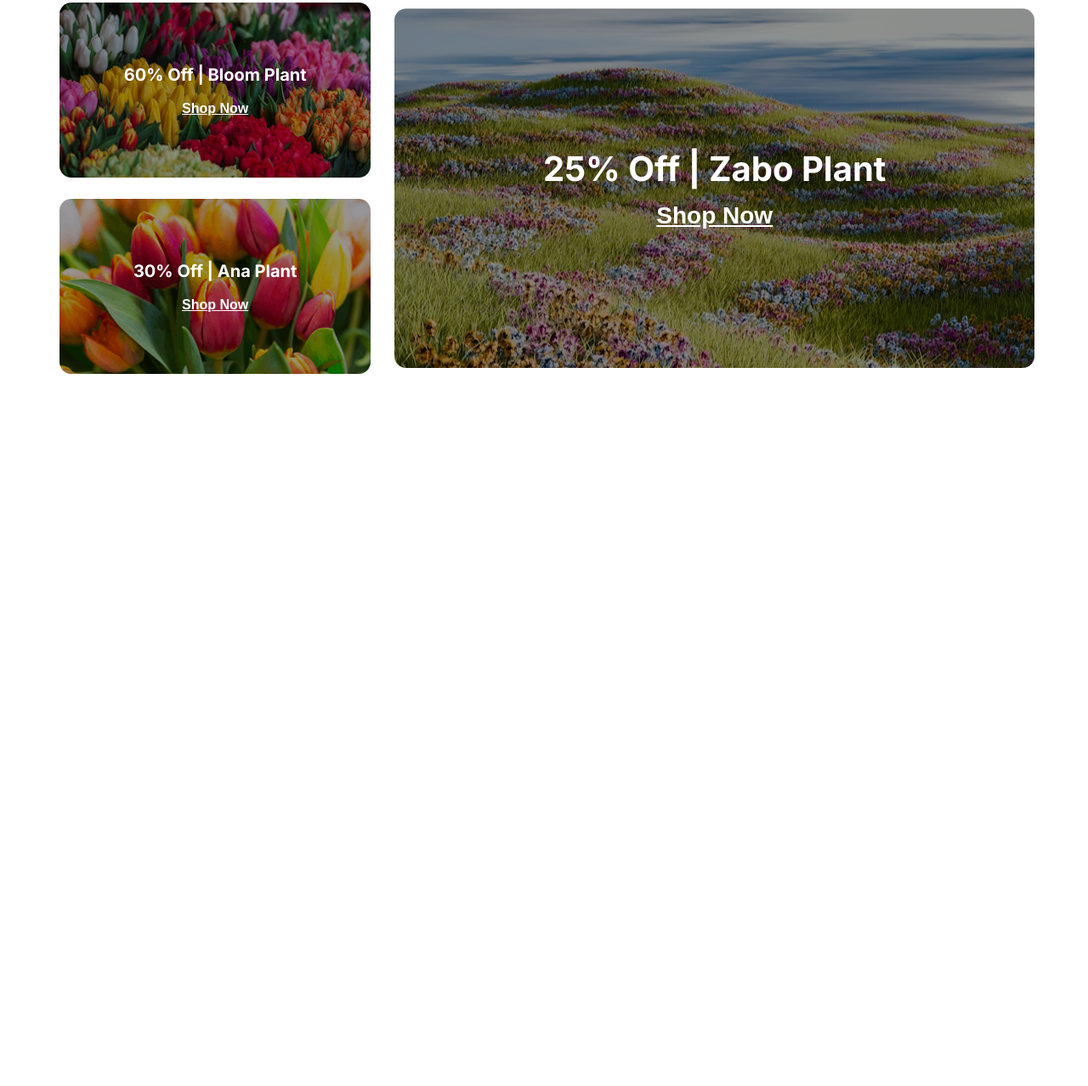
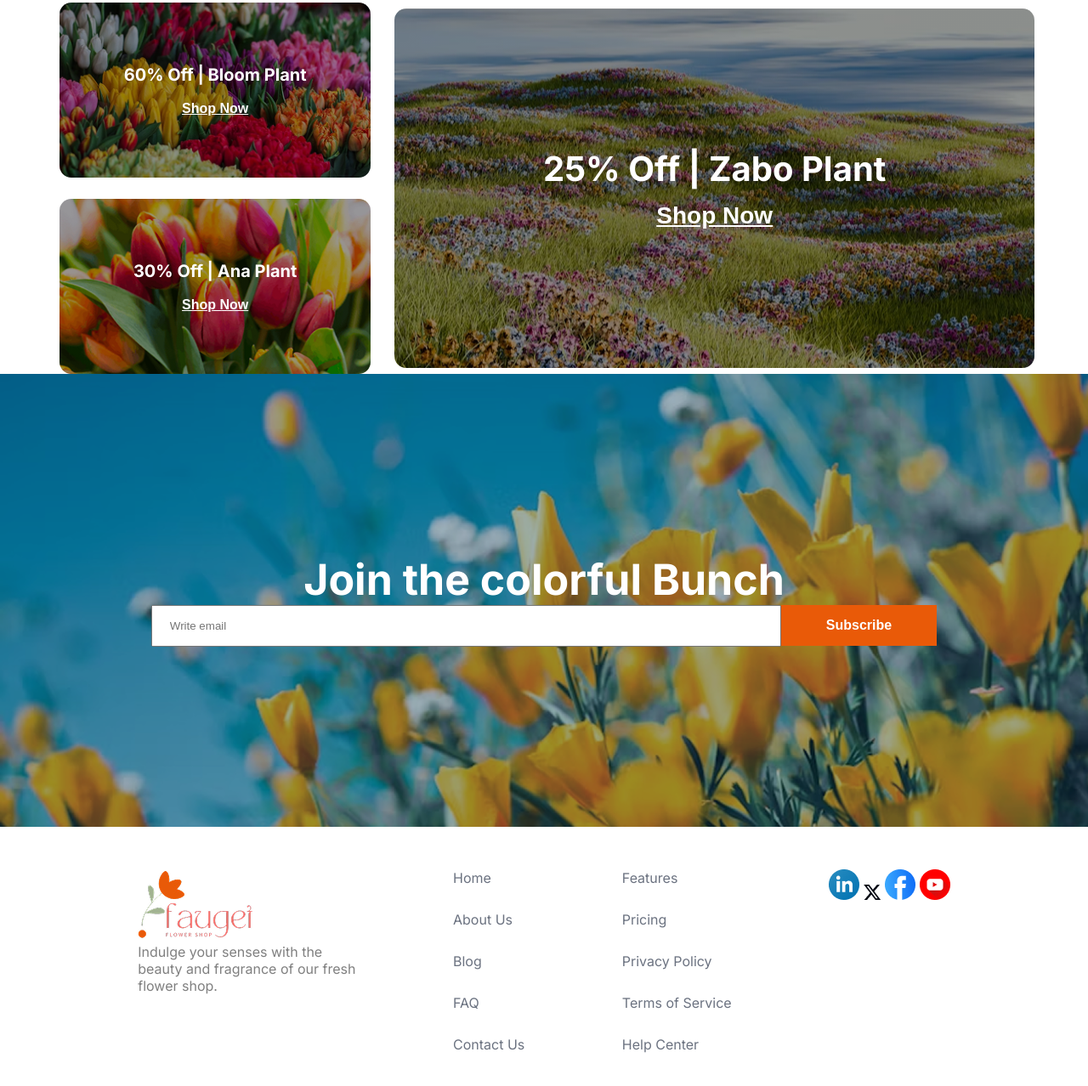
Before and after one commit to sadikul374y3/assignment-02, a plain HTML site: page index.html in a window 1280 px wide. Shown: the part 2939-4217 px from the top of the page at 85% size. Before the commit the page ends 3379 px from the top, so only its background shows below. Drawn offline with Linux system fonts and the light colour scheme.

Commit message:
Meaningful Message

```diff
--- a/index.css
+++ b/index.css
@@ -543,3 +543,111 @@
 
 
 }
+
+
+/* Subscribe-section */
+.Subscribe-section{}
+
+.Subscribe-div{
+    width: unset;
+    height: 533px;
+    margin: 0 auto;
+    background-image: url(./assets/news-letter-bg.png);
+    background-size: cover;
+    display: flex;
+    flex-direction: column;
+    justify-content: center;
+    align-items: center;
+}
+
+.Subscribe-div h2{
+    font-size: 50px;
+    font-weight: 700;
+    color: #FFFFFF;
+}
+
+.Subscribe-button{
+    display: flex;
+}
+
+.submit-1 input{
+    color: rgba(0, 0, 0, 0.5);
+    padding: 15px 540px 15px 20px;
+}
+
+.submit-2 input{
+    padding: 15px 53px;
+    color: #FFFFFF;
+    background-color: #E95A08;
+    border: none;
+    font-size: 16px;
+    font-weight: 600;
+    cursor: pointer;
+}
+
+@media screen and (max-width:576px) {
+    .submit-1 input{
+        padding: 15px 50px 15px 20px;
+    }
+
+    .submit-2 input{
+        padding: 15px 12px;
+    }
+
+    .Subscribe-div h2{
+        font-size: 20px;
+    }
+
+    .Subscribe-div{
+        height: 275px;
+        display: flex;
+        flex-direction: column;
+        gap: 23px;
+    }
+
+}
+
+
+footer{
+    display: flex;
+    justify-content: space-around;
+    gap: 110px;
+    margin: 50px 160px;
+}
+
+.footer-div-1 p{
+    color: rgba(0, 0, 0, 0.5);
+}
+
+.footer-div-2{
+    display: flex;
+}
+
+.footer-div-2 ul li a ,
+.footer-div-3 ul li a{
+    color: #6B7280;
+    text-decoration: none;
+}
+
+.footer-div-2 ul ,
+.footer-div-3 ul {
+    display: flex;
+    flex-direction: column;
+    gap: 29px;
+}
+
+.footer-div-2 ul li,
+.footer-div-3 ul li{
+    list-style: none;
+}
+
+
+
+@media screen and (max-width:576px) {
+    footer{
+        flex-direction: column;
+        gap: 29px;
+        margin: auto;
+    }
+
+}
--- a/index.html
+++ b/index.html
@@ -85,8 +85,8 @@
 
     </header>
 
-    <main class="width-1140">
-        <section class="cart-section">
+    <main>
+        <section class="cart-section width-1140">
 
             <div class="Our-Plants-div">
                 <h2> <span>Our</span> Plants</h2>
@@ -148,7 +148,7 @@
 
         </section>
 
-        <section class="badge-section">
+        <section class="badge-section width-1140">
 
             <div class="badge-left">
                 <img src="./assets/trusted-badge.png" alt="" class="badge-image">
@@ -215,7 +215,74 @@
 
         </section>
 
+        <section class="Subscribe-section">
+            <div class="Subscribe-div">
+
+            <h2>
+                Join the colorful Bunch
+            </h2>
+            <div class="Subscribe-button">
+
+                <div class="submit-1">
+                    <input type="email" name="" id="" placeholder="Write email">
+                </div>
+
+                <div class="submit-2">
+                    <input type="submit" value="Subscribe">
+                </div>
+
+
+            </div>
+
+            </div>
+        </section>
+
 
     </main>
+
+
+    <footer>
+        <div class="footer-div-1">
+            <img src="./assets/logo.png" alt="">
+            <p>
+                Indulge your senses with the <br> beauty and fragrance of our fresh <br> flower shop.
+            </p>
+        </div>
+
+        <div class="footer-div-2">
+
+                <ul>
+                    <li><a href="#">Home</a></li>
+                    <li><a href="#">About Us</a></li>
+                    <li><a href="#">Blog</a></li>
+                    <li><a href="#">FAQ</a></li>
+                    <li><a href="#">Contact Us</a></li>
+                </ul>
+
+        </div>
+
+
+            <div class="footer-div-3">
+                <ul>
+                    <li><a href="#">Features</a></li>
+                    <li><a href="#">Pricing</a></li>
+                    <li><a href="#">Privacy Policy</a></li>
+                    <li><a href="#">Terms of Service</a></li>
+                    <li><a href="#">Help Center</a></li>
+                </ul>
+            </div>
+
+
+        <div class="footer-div-4">
+            <img src="./assets/icon-linkedin.png" alt="">
+            <img src="./assets/icon-twitter.png" alt="">
+            <img src="./assets/icon-facebook.png" alt="">
+            <img src="./assets/icon-youtube.png" alt="">
+        </div>
+
+    </footer>
+
+
+
 </body>
 </html>
```
